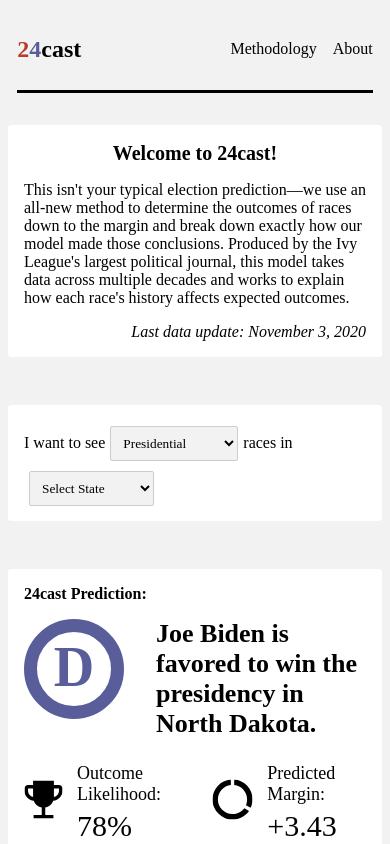
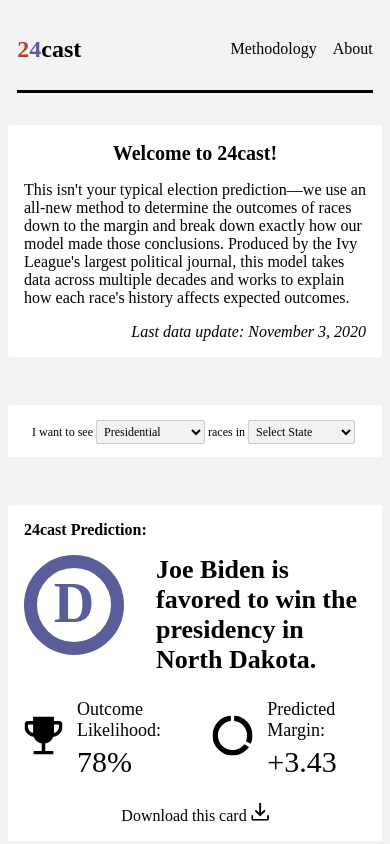
Before and after one commit to BPR-Data-Team/ElectionModel2024-site, a Next.js app: page / in a window 390 px wide. Shown: the top 844 px of the page. Built offline with nearby package versions, Linux system fonts and the light colour scheme; a web font is replaced by a local one.

Commit message:
mobile responsiveness to mapAndSims

```diff
--- a/src/app/page.module.css
+++ b/src/app/page.module.css
@@ -9,3 +9,11 @@
   display: flex;
   gap: 1rem;
 }
+@media (max-width: 450px) {
+  .mapAndSims {
+    display: flex;
+    flex-direction: column;
+    /* Adjust styles for mobile screens */
+    /* Optionally, you can add additional styles here */
+  }
+}
--- a/src/components/modules/MapModule.module.css
+++ b/src/components/modules/MapModule.module.css
@@ -1,5 +1,7 @@
 .map {
+
 }
+
 
 .map h3 {
   margin-bottom: 0;
--- a/src/components/modules/SearchModule.module.css
+++ b/src/components/modules/SearchModule.module.css
@@ -1,12 +1,19 @@
 
 .search {
   display: flex;
-    flex-direction: column;
+  flex-wrap: wrap;
   align-items: center;
+  justify-content: center;
+  text-align: center;
 }
 
 .search p {
-    margin-bottom: 10px;
+  margin-bottom: 10px; /* Add margin to separate paragraphs */
+  width: 100%;
+}
+.search select:focus {
+  outline: none;
+  border-color: #007bff;
 }
 
 .search select {
@@ -15,10 +22,17 @@
   border: 1px solid #ccc;
   background-color: #F2F2F2;
   border-radius: 2px;
-
 }
 
-  .search select:focus {
-    outline: none;
-    border-color: #007bff;
+/* Media query for screens smaller than 768px (typical mobile screens) */
+@media screen and (max-width: 767px) {
+  .search select {
+      max-width: calc(100% - 10px); /* Set maximum width to 100% on mobile */
+      font-size: 12px;
+      padding: 3px;
+      margin: 3px;
   }
+  .search p{
+    font-size: 12px;
+  }
+}
--- a/src/components/modules/SimulationsModule.module.css
+++ b/src/components/modules/SimulationsModule.module.css
@@ -1,2 +1,8 @@
+
+
+/* SimulationsModule.module.css */
+
 .simulations {
+  /* Use flexbox to display items in a column */
+
 }
```
Lines whose indentation alone changed are shown as unchanged.
